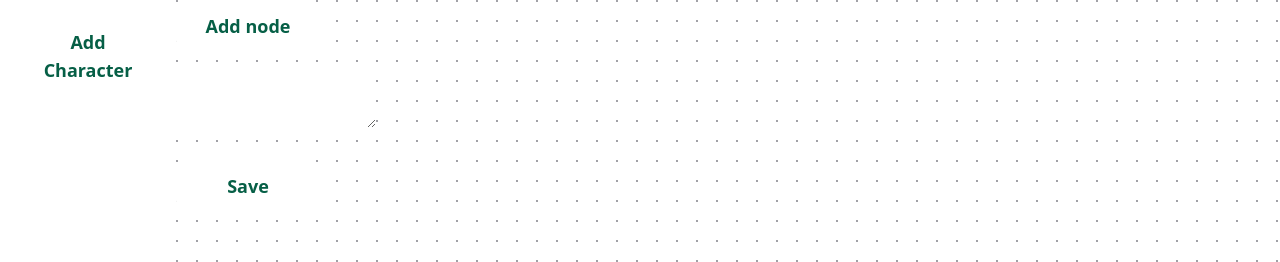
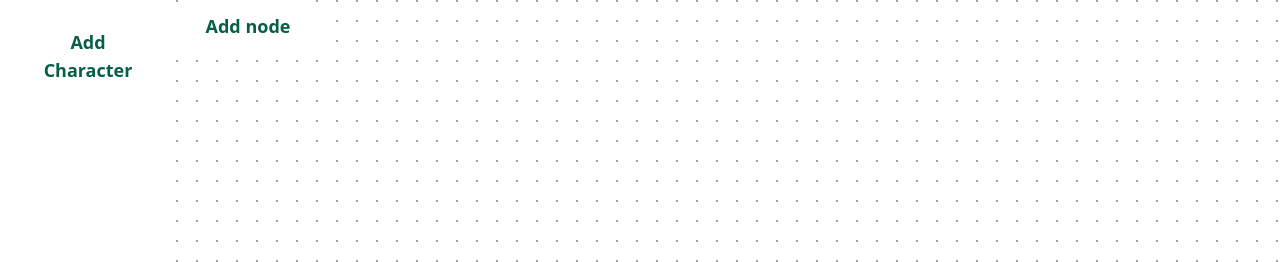
Before and after one commit to mathieu-anderson/dialoguer, a Next.js app: page /1 in a window 1280 px wide. Shown: the top 262 px of the page. Built offline with nearby package versions, Linux system fonts and the light colour scheme.

Commit message:
Add implicitly saving all changes to flowchart

```diff
--- a/components/Flowchart.tsx
+++ b/components/Flowchart.tsx
@@ -113,7 +113,10 @@ const Flowchart: FC<FlowchartProps> = ({ characterId }) => {
     );
   }, [selectedNodeId, currentElements]);
 
-  const handleSaveTree = useCallback(() => {
+  useEffect(() => {
+    if (storage.current === undefined) {
+      return;
+    }
     if (rfInstance !== null) {
       const flow = {
         ...rfInstance.toObject(),
@@ -154,6 +157,7 @@ const Flowchart: FC<FlowchartProps> = ({ characterId }) => {
         >
           Add node
         </button>
+        {selectedNodeData !== undefined && (
           <textarea
             className="absolute z-10 top-20"
             value={selectedNodeData?.nodeText || ''}
@@ -171,12 +175,7 @@ const Flowchart: FC<FlowchartProps> = ({ characterId }) => {
               );
             }}
           />
-        <button
-          className="absolute z-10 top-40 text-lg p-3 bg-white text-green-800 font-bold w-36 rounded-xl hover:shadow-xl hover:bg-green-50 transition duration-300 ease-in-out transform active:scale-95"
-          onClick={handleSaveTree}
-        >
-          Save
-        </button>
+        )}
         <Background variant={'dots' as BackgroundVariant} gap={20} size={1} />
       </ReactFlow>
     </>
```
Lines whose indentation alone changed are shown as unchanged.
